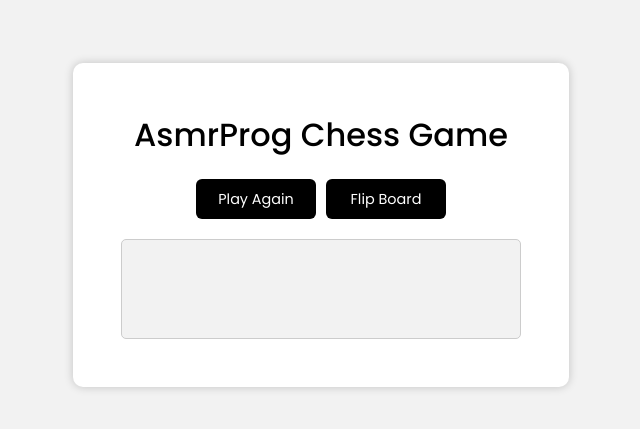
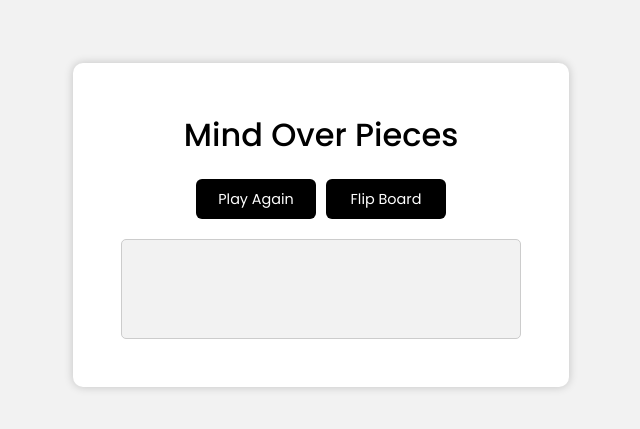
Before and after one commit to Vanitaaa07/Chess_game_Roastathon-main, a plain HTML site: page Chess_game_Roastathon-main/index.html in a window 1280 px wide. Shown: the part 175-604 px from the top of the page, without its empty margins (319-959 px from the left). Drawn offline with nearby package versions, Linux system fonts and the light colour scheme.

Commit message:
Update index.html

```diff
--- a/Chess_game_Roastathon-main/index.html
+++ b/Chess_game_Roastathon-main/index.html
@@ -12,7 +12,7 @@
 <body>
 
     <div class="container">
-        <h1>AsmrProg Chess Game</h1>
+        <h1>Mind Over Pieces</h1>
         <div class="board" id="board"></div>
         <div class="buttons">
             <button class="play-again">Play Again</button>
```
